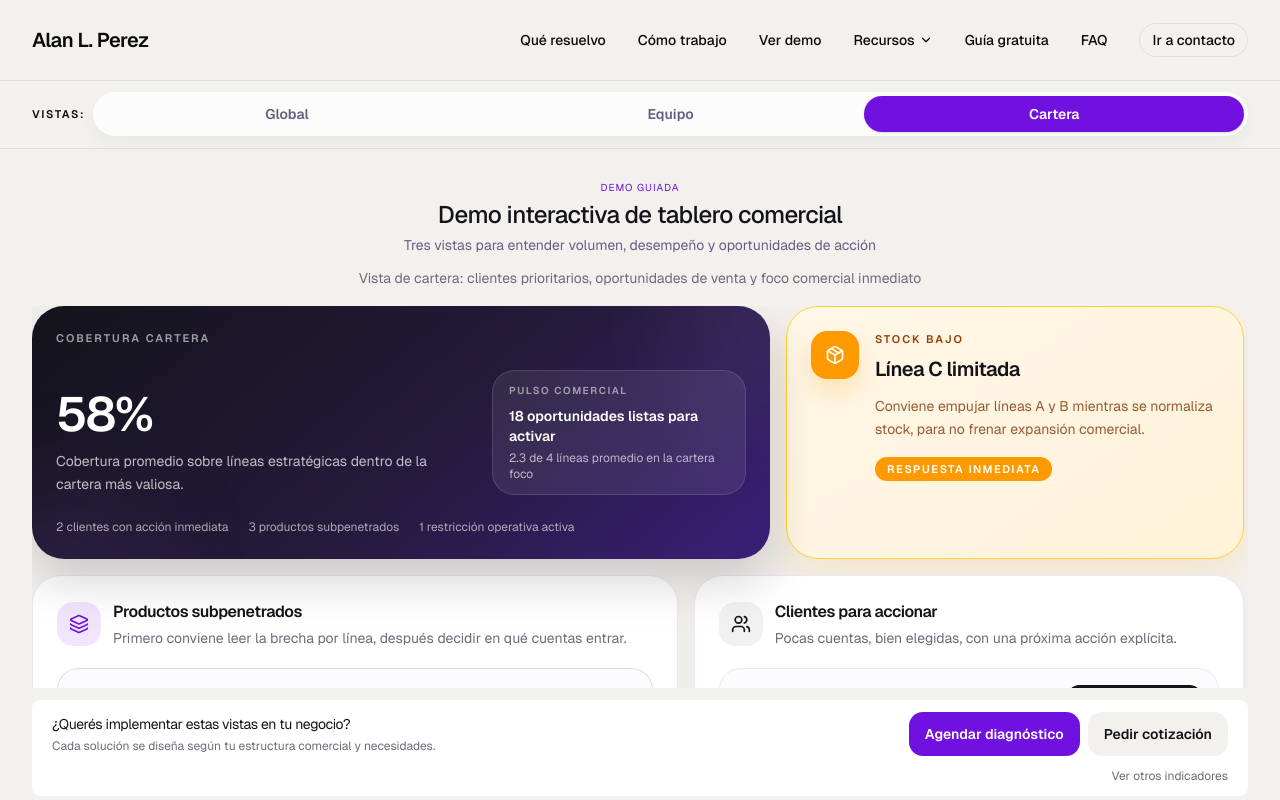
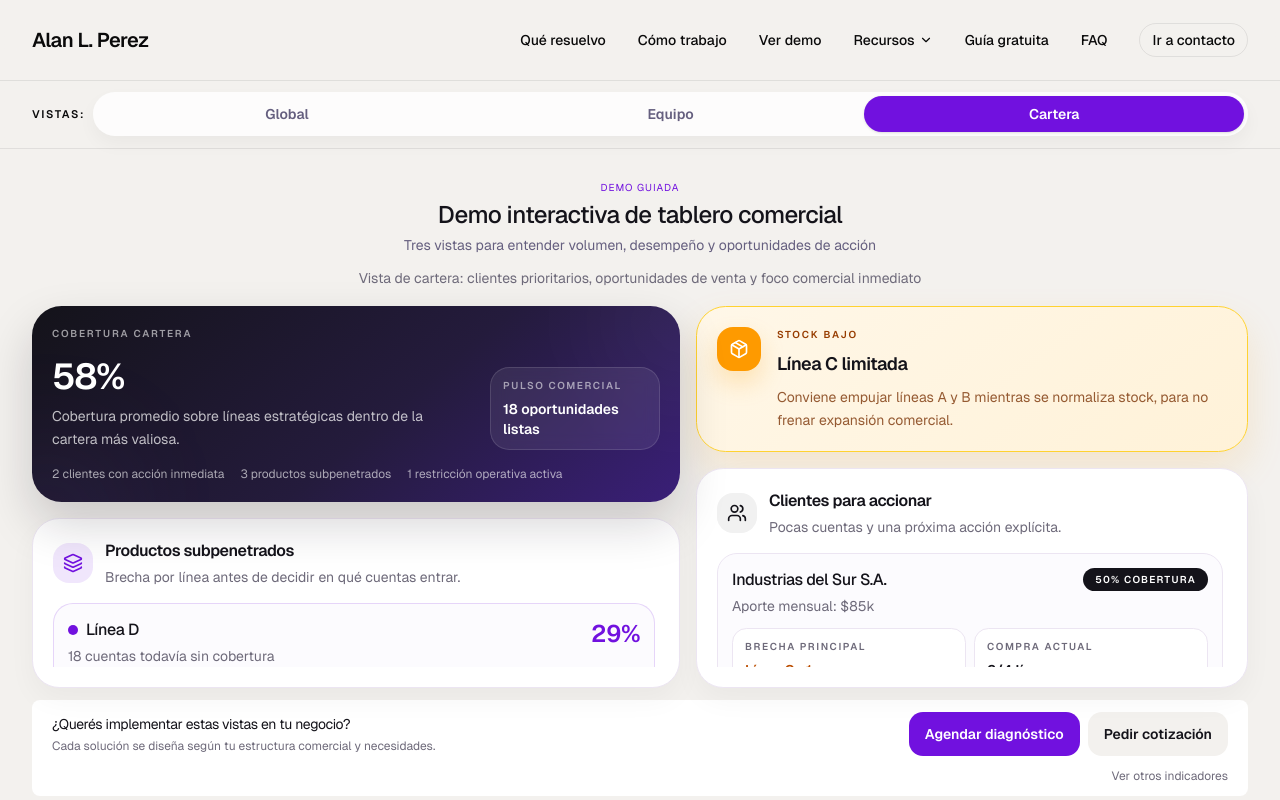
Before and after one commit to AluenIriarte/WebPage, a React (Vite) app: page /demo-dashboard in a window 1280 px wide. Both pictures are taken after a click on the button "Cartera". Shown: the top 800 px of the page. Built offline with nearby package versions, Linux system fonts and the light colour scheme.

Commit message:
Fit demo portfolio desktop view into viewport

```diff
--- a/src/app/pages/DemoDashboard.tsx
+++ b/src/app/pages/DemoDashboard.tsx
@@ -722,27 +722,26 @@ function VendedoresView() {
   const averageCoverage = getPortfolioCoverageAverage();
 
   return (
-    <div className="flex h-full min-h-0 flex-col gap-4 overflow-y-auto pr-1">
-      <div className="grid shrink-0 gap-4 xl:grid-cols-[minmax(0,1.45fr)_minmax(22rem,0.9fr)]">
-        <section className="relative overflow-hidden rounded-[2rem] bg-[linear-gradient(140deg,#14131A_0%,#241B3C_55%,#3A1F78_100%)] p-6 text-white shadow-[0_22px_48px_rgba(20,19,26,0.18)]">
-          <div className="absolute right-[-4.5rem] top-[-4rem] h-40 w-40 rounded-full bg-white/8 blur-3xl" />
-          <div className="absolute bottom-[-5rem] left-[-2rem] h-32 w-32 rounded-full bg-[#9E6BFF]/20 blur-3xl" />
+    <div className="grid h-full min-h-0 gap-4 xl:grid-cols-[minmax(0,1.08fr)_minmax(0,0.92fr)]">
+      <div className="flex min-h-0 flex-col gap-4">
+        <section className="relative overflow-hidden rounded-[1.85rem] bg-[linear-gradient(140deg,#14131A_0%,#241B3C_55%,#3A1F78_100%)] p-5 text-white shadow-[0_22px_48px_rgba(20,19,26,0.18)]">
+          <div className="absolute right-[-4rem] top-[-3rem] h-32 w-32 rounded-full bg-white/8 blur-3xl" />
+          <div className="absolute bottom-[-4rem] left-[-2rem] h-24 w-24 rounded-full bg-[#9E6BFF]/20 blur-3xl" />
           <div className="relative">
-            <p className="text-[11px] font-semibold uppercase tracking-[0.18em] text-white/60">Cobertura cartera</p>
-            <div className="mt-6 flex flex-col gap-6 md:flex-row md:items-end md:justify-between">
+            <p className="text-[10px] font-semibold uppercase tracking-[0.18em] text-white/58">Cobertura cartera</p>
+            <div className="mt-4 flex items-end justify-between gap-6">
               <div>
-                <div className="text-5xl font-semibold tracking-[-0.04em]">{averageCoverage}%</div>
-                <p className="mt-3 max-w-md text-sm leading-relaxed text-white/72">
+                <div className="text-4xl font-semibold tracking-[-0.04em]">{averageCoverage}%</div>
+                <p className="mt-2 max-w-md text-sm leading-relaxed text-white/72">
                   Cobertura promedio sobre líneas estratégicas dentro de la cartera más valiosa.
                 </p>
               </div>
-              <div className="rounded-[1.4rem] border border-white/12 bg-white/8 px-4 py-3 backdrop-blur">
+              <div className="rounded-[1.2rem] border border-white/12 bg-white/8 px-3 py-2.5 backdrop-blur">
                 <div className="text-[10px] font-semibold uppercase tracking-[0.16em] text-white/55">Pulso comercial</div>
-                <div className="mt-2 text-sm font-semibold text-white">18 oportunidades listas para activar</div>
-                <div className="mt-1 text-xs text-white/65">2.3 de 4 líneas promedio en la cartera foco</div>
+                <div className="mt-1.5 text-sm font-semibold text-white">18 oportunidades listas</div>
               </div>
             </div>
-            <div className="mt-6 flex flex-wrap items-center gap-x-5 gap-y-2 text-xs text-white/62">
+            <div className="mt-4 flex flex-wrap items-center gap-x-4 gap-y-2 text-xs text-white/62">
               <span>2 clientes con acción inmediata</span>
               <span>3 productos subpenetrados</span>
               <span>1 restricción operativa activa</span>
@@ -750,43 +749,25 @@ function VendedoresView() {
           </div>
         </section>
 
-        <section className="rounded-[2rem] border border-amber-300 bg-[linear-gradient(145deg,#FFF7E8_0%,#FFF2D8_100%)] p-6 shadow-[0_18px_38px_rgba(245,158,11,0.14)]">
-          <div className="flex items-start gap-4">
-            <div className="flex h-12 w-12 shrink-0 items-center justify-center rounded-2xl bg-amber-500 text-white shadow-[0_12px_24px_rgba(245,158,11,0.24)]">
-              <Package className="h-5 w-5" />
-            </div>
-            <div>
-              <p className="text-[11px] font-semibold uppercase tracking-[0.18em] text-amber-800">Stock bajo</p>
-              <h3 className="mt-2 text-xl font-semibold tracking-tight text-[#14131A]">Línea C limitada</h3>
-              <p className="mt-3 text-sm leading-relaxed text-amber-900/80">
-                Conviene empujar líneas A y B mientras se normaliza stock, para no frenar expansión comercial.
-              </p>
-              <div className="mt-4 inline-flex items-center rounded-full bg-amber-500 px-3 py-1 text-[11px] font-semibold uppercase tracking-[0.14em] text-white">
-                Respuesta inmediata
-              </div>
-            </div>
-          </div>
-        </section>
-      </div>
-
-      <div className="grid gap-4 xl:grid-cols-[minmax(0,1.08fr)_minmax(0,0.92fr)]">
-        <section className="rounded-[1.8rem] border border-[#ECE5F2] bg-white p-6 shadow-[0_12px_28px_rgba(20,19,26,0.04)]">
+        <section className="flex min-h-0 flex-1 flex-col rounded-[1.7rem] border border-[#ECE5F2] bg-white p-5 shadow-[0_12px_28px_rgba(20,19,26,0.04)]">
+          <div className="shrink-0">
             <div className="flex items-center gap-3">
-            <div className="flex h-11 w-11 items-center justify-center rounded-2xl bg-[#7111DF]/10 text-[#7111DF]">
+              <div className="flex h-10 w-10 items-center justify-center rounded-2xl bg-[#7111DF]/10 text-[#7111DF]">
                 <Layers3 className="h-5 w-5" />
               </div>
               <div>
                 <h3 className="text-base font-semibold tracking-tight text-[#14131A]">Productos subpenetrados</h3>
-              <p className="mt-1 text-sm text-[#6E6A7A]">Primero conviene leer la brecha por línea, después decidir en qué cuentas entrar.</p>
+                <p className="mt-1 text-sm text-[#6E6A7A]">Brecha por línea antes de decidir en qué cuentas entrar.</p>
+              </div>
             </div>
           </div>
 
-          <div className="mt-5 space-y-3">
+          <div className="mt-4 space-y-3 md:min-h-0 md:flex-1 md:overflow-auto md:pr-1">
             {portfolioProductsData.map((product) => {
               const styles = getPortfolioProductStyles(product.tone);
 
               return (
-                <article key={product.name} className={`rounded-[1.35rem] border p-4 ${styles.surfaceClassName}`}>
+                <article key={product.name} className={`rounded-[1.25rem] border p-3.5 ${styles.surfaceClassName}`}>
                   <div className="flex items-start justify-between gap-4">
                     <div>
                       <div className="flex items-center gap-2">
@@ -800,11 +781,11 @@ function VendedoresView() {
                     </div>
                   </div>
 
-                  <div className="mt-4 h-2 overflow-hidden rounded-full bg-[#ECE5F2]">
+                  <div className="mt-3 h-2 overflow-hidden rounded-full bg-[#ECE5F2]">
                     <div className={`h-full rounded-full ${styles.accentClassName}`} style={{ width: `${product.penetration}%` }} />
                   </div>
 
-                  <div className="mt-4 flex items-center justify-between gap-4 text-sm">
+                  <div className="mt-3 flex items-center justify-between gap-4 text-sm">
                     <p className={`font-medium ${styles.noteClassName}`}>{product.note}</p>
                     <span className="shrink-0 text-[#6E6A7A]">{product.revenueGap} potencial</span>
                   </div>
@@ -813,49 +794,68 @@ function VendedoresView() {
             })}
           </div>
         </section>
+      </div>
 
-        <section className="rounded-[1.8rem] border border-[#ECE5F2] bg-white p-6 shadow-[0_12px_28px_rgba(20,19,26,0.04)]">
+      <div className="flex min-h-0 flex-col gap-4">
+        <section className="rounded-[1.85rem] border border-amber-300 bg-[linear-gradient(145deg,#FFF7E8_0%,#FFF2D8_100%)] p-5 shadow-[0_18px_38px_rgba(245,158,11,0.14)]">
+          <div className="flex items-start gap-4">
+            <div className="flex h-11 w-11 shrink-0 items-center justify-center rounded-2xl bg-amber-500 text-white shadow-[0_12px_24px_rgba(245,158,11,0.24)]">
+              <Package className="h-5 w-5" />
+            </div>
+            <div>
+              <p className="text-[10px] font-semibold uppercase tracking-[0.18em] text-amber-800">Stock bajo</p>
+              <h3 className="mt-2 text-lg font-semibold tracking-tight text-[#14131A]">Línea C limitada</h3>
+              <p className="mt-2 text-sm leading-relaxed text-amber-900/80">
+                Conviene empujar líneas A y B mientras se normaliza stock, para no frenar expansión comercial.
+              </p>
+            </div>
+          </div>
+        </section>
+
+        <section className="flex min-h-0 flex-1 flex-col rounded-[1.7rem] border border-[#ECE5F2] bg-white p-5 shadow-[0_12px_28px_rgba(20,19,26,0.04)]">
+          <div className="shrink-0">
             <div className="flex items-center gap-3">
-            <div className="flex h-11 w-11 items-center justify-center rounded-2xl bg-[#14131A]/6 text-[#14131A]">
+              <div className="flex h-10 w-10 items-center justify-center rounded-2xl bg-[#14131A]/6 text-[#14131A]">
                 <Users className="h-5 w-5" />
               </div>
               <div>
                 <h3 className="text-base font-semibold tracking-tight text-[#14131A]">Clientes para accionar</h3>
-              <p className="mt-1 text-sm text-[#6E6A7A]">Pocas cuentas, bien elegidas, con una próxima acción explícita.</p>
+                <p className="mt-1 text-sm text-[#6E6A7A]">Pocas cuentas y una próxima acción explícita.</p>
+              </div>
             </div>
           </div>
 
-          <div className="mt-5 space-y-3">
+          <div className="mt-4 space-y-3 md:min-h-0 md:flex-1 md:overflow-auto md:pr-1">
             {priorityClients.map((client) => {
               const portfolioSummary = getClientPortfolioSummary(client);
 
               return (
-                <article key={client.name} className="rounded-[1.35rem] border border-[#ECE5F2] bg-[#FCFBFE] p-4">
+                <article key={client.name} className="rounded-[1.25rem] border border-[#ECE5F2] bg-[#FCFBFE] p-3.5">
                   <div className="flex items-start justify-between gap-4">
                     <div>
                       <h4 className="text-base tracking-tight text-[#14131A]">{client.name}</h4>
                       <p className="mt-1 text-sm text-[#6E6A7A]">Aporte mensual: ${(client.revenue / 1000).toFixed(0)}k</p>
                     </div>
-                    <div className="rounded-full bg-[#14131A] px-3 py-1 text-[11px] font-semibold uppercase tracking-[0.12em] text-white">
+                    <div className="rounded-full bg-[#14131A] px-3 py-1 text-[10px] font-semibold uppercase tracking-[0.12em] text-white">
                       {client.coverage}% cobertura
                     </div>
                   </div>
 
-                  <div className="mt-4 grid gap-3 md:grid-cols-2">
-                    <div className="rounded-[1rem] border border-[#ECE5F2] bg-white px-3 py-3">
-                      <div className="text-[11px] font-semibold uppercase tracking-[0.16em] text-[#6E6A7A]">Brecha principal</div>
-                      <div className="mt-2 text-sm font-semibold text-amber-700">{portfolioSummary.primaryGapLabel}</div>
+                  <div className="mt-3 grid gap-2 md:grid-cols-2">
+                    <div className="rounded-[0.9rem] border border-[#ECE5F2] bg-white px-3 py-2.5">
+                      <div className="text-[10px] font-semibold uppercase tracking-[0.16em] text-[#6E6A7A]">Brecha principal</div>
+                      <div className="mt-1.5 text-sm font-semibold text-amber-700">{portfolioSummary.primaryGapLabel}</div>
                     </div>
-                    <div className="rounded-[1rem] border border-[#ECE5F2] bg-white px-3 py-3">
-                      <div className="text-[11px] font-semibold uppercase tracking-[0.16em] text-[#6E6A7A]">Compra actual</div>
-                      <div className="mt-2 text-sm font-semibold text-[#14131A]">{portfolioSummary.coverageLabel}</div>
+                    <div className="rounded-[0.9rem] border border-[#ECE5F2] bg-white px-3 py-2.5">
+                      <div className="text-[10px] font-semibold uppercase tracking-[0.16em] text-[#6E6A7A]">Compra actual</div>
+                      <div className="mt-1.5 text-sm font-semibold text-[#14131A]">{portfolioSummary.coverageLabel}</div>
                     </div>
                   </div>
 
-                  <div className="mt-4 flex items-start gap-3 rounded-[1rem] border border-[#7111DF]/12 bg-[#7111DF]/6 px-4 py-3">
+                  <div className="mt-3 flex items-start gap-3 rounded-[0.9rem] border border-[#7111DF]/12 bg-[#7111DF]/6 px-3.5 py-3">
                     <AlertCircle className="mt-0.5 h-4 w-4 shrink-0 text-[#7111DF]" />
                     <div>
-                      <div className="text-[11px] font-semibold uppercase tracking-[0.16em] text-[#7111DF]">Siguiente movimiento</div>
+                      <div className="text-[10px] font-semibold uppercase tracking-[0.16em] text-[#7111DF]">Siguiente movimiento</div>
                       <p className="mt-1 text-sm font-medium text-[#14131A]">{client.opportunity}</p>
                     </div>
                   </div>
```
Lines whose indentation alone changed are shown as unchanged.
